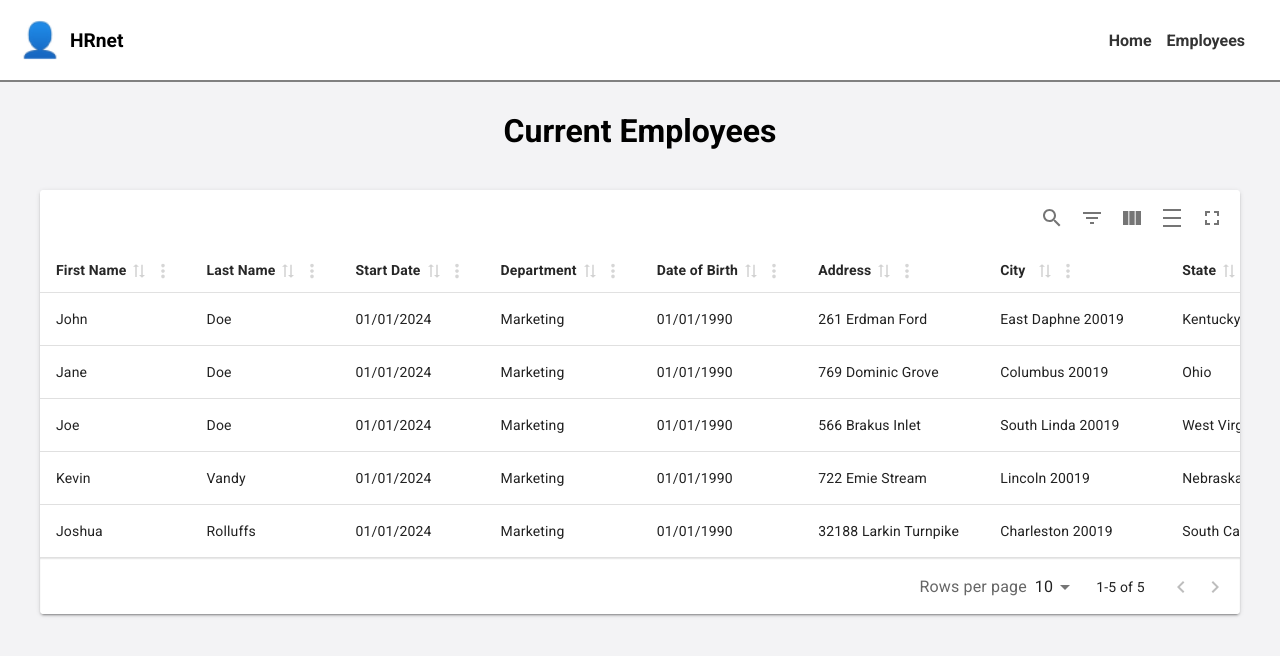
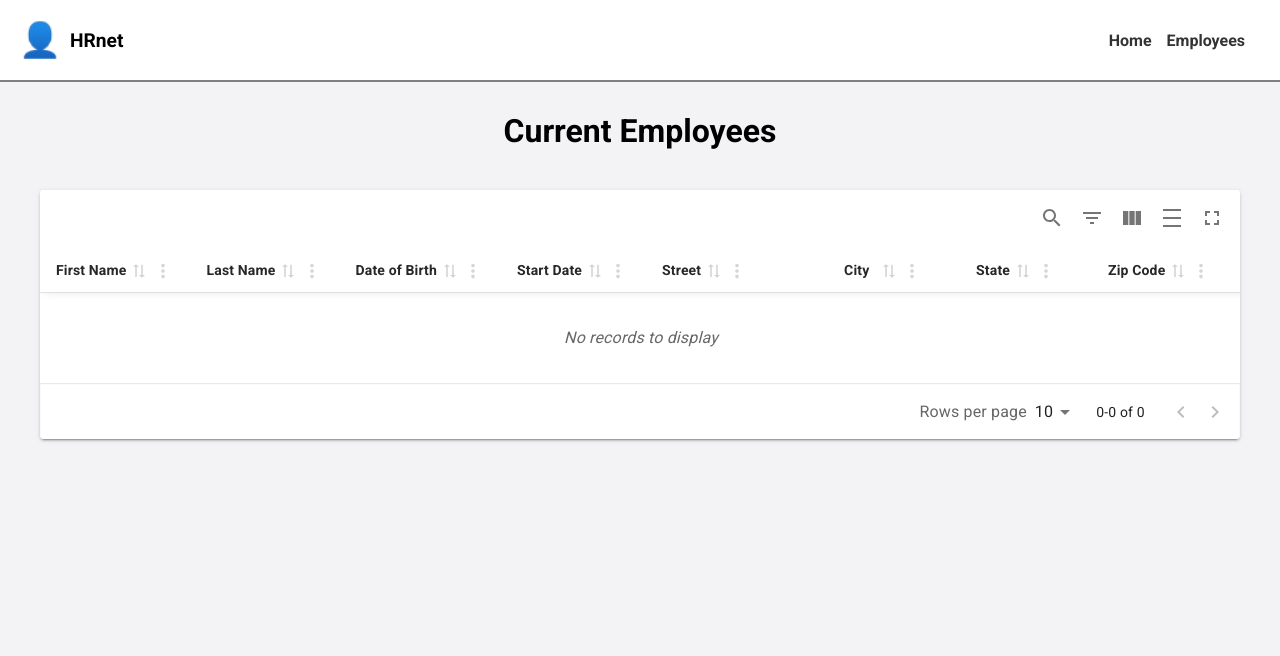
Before and after one commit to ssaili/hr-net, a React (Create React App) app: page /current-employees in a window 1280 px wide. Shown: the top 656 px of the page. Built offline with nearby package versions, Linux system fonts and the light colour scheme; a web font is replaced by a local one.

Commit message:
Add redux-persist to store configuration and update Form and Table component

```diff
--- a/package.json
+++ b/package.json
@@ -21,6 +21,7 @@
     "react-router-dom": "^6.22.0",
     "react-scripts": "5.0.1",
     "react-select": "^5.8.0",
+    "redux-persist": "^6.0.0",
     "sass": "^1.70.0",
     "web-vitals": "^2.1.4"
   },
--- a/src/app/store.js
+++ b/src/app/store.js
@@ -1,5 +1,20 @@
 import { configureStore } from "@reduxjs/toolkit";
+import employeesReducer from "../features/employees/employeesSlice";
+import { persistStore, persistReducer } from 'redux-persist'
+import storage from 'redux-persist/lib/storage'
 
-export default configureStore({
-  reducer: {},
+const persistConfig = {
+  key: 'root',
+  storage,
+}
+
+const persistedReducer = persistReducer(persistConfig, employeesReducer)
+
+export const store = configureStore({
+  reducer: {
+    employees: persistedReducer,
+  },
+  middleware: (getDefaultMiddleware) => getDefaultMiddleware({serializableCheck: false}),
 });
+
+export const persistor = persistStore(store);
--- a/src/components/Form/index.jsx
+++ b/src/components/Form/index.jsx
@@ -3,8 +3,15 @@ import "./style.scss";
 import Input from "../Input";
 import departments from "../../data/departments";
 import states from "../../data/states";
+import { useDispatch } from "react-redux";
+import { useSelector } from "react-redux";
+import { addEmployee } from "../../features/employees/employeesSlice";
 
 function Form() {
+  const dispatch = useDispatch();
+
+  const employees = useSelector((state) => state.employees);
+
   const [inputValues, setInputValues] = useState({
     firstName: "",
     lastName: "",
@@ -26,7 +33,9 @@ function Form() {
 
   const handleSubmit = (event) => {
     event.preventDefault();
+    dispatch(addEmployee(inputValues));
     console.log(inputValues);
+    console.log(employees);
   };
 
   return (
--- a/src/components/Table/index.jsx
+++ b/src/components/Table/index.jsx
@@ -1,108 +1,12 @@
-import { useMemo } from "react";
 import {
   MaterialReactTable,
   useMaterialReactTable,
 } from "material-react-table";
 
-const data = [
-  {
-    firstName: "John",
-    lastName: "Doe",
-    startDate: "01/01/2024",
-    department: "Marketing",
-    dateOfBirth: "01/01/1990",
-    address: "261 Erdman Ford",
-    city: "East Daphne 20019",
-    state: "Kentucky",
-  },
-  {
-    firstName: "Jane",
-    lastName: "Doe",
-    startDate: "01/01/2024",
-    department: "Marketing",
-    dateOfBirth: "01/01/1990",
-    address: "769 Dominic Grove",
-    city: "Columbus 20019",
-    state: "Ohio",
-  },
-  {
-    firstName: "Joe",
-    lastName: "Doe",
-    startDate: "01/01/2024",
-    department: "Marketing",
-    dateOfBirth: "01/01/1990",
-    address: "566 Brakus Inlet",
-    city: "South Linda 20019",
-    state: "West Virginia",
-  },
-  {
-    firstName: "Kevin",
-    lastName: "Vandy",
-    startDate: "01/01/2024",
-    department: "Marketing",
-    dateOfBirth: "01/01/1990",
-    address: "722 Emie Stream",
-    city: "Lincoln 20019",
-    state: "Nebraska",
-  },
-  {
-    firstName: "Joshua",
-    lastName: "Rolluffs",
-    startDate: "01/01/2024",
-    department: "Marketing",
-    dateOfBirth: "01/01/1990",
-    address: "32188 Larkin Turnpike",
-    city: "Charleston 20019",
-    state: "South Carolina",
-  },
-];
+function Table({tableColumns, tableData}) {
+  const columns = tableColumns;
 
-function Table() {
-  const columns = useMemo(
-    () => [
-      {
-        accessorKey: "firstName",
-        header: "First Name",
-        size: 100,
-      },
-      {
-        accessorKey: "lastName",
-        header: "Last Name",
-        size: 100,
-      },
-      {
-        accessorKey: "startDate",
-        header: "Start Date",
-        size: 100,
-      },
-      {
-        accessorKey: "department",
-        header: "Department",
-        size: 100,
-      },
-      {
-        accessorKey: "dateOfBirth",
-        header: "Date of Birth",
-        size: 100,
-      },
-      {
-        accessorKey: "address",
-        header: "Address",
-        size: 150,
-      },
-      {
-        accessorKey: "city",
-        header: "City",
-        size: 150,
-      },
-      {
-        accessorKey: "state",
-        header: "State",
-        size: 100,
-      },
-    ],
-    []
-  );
+  const data = tableData;
 
   const table = useMaterialReactTable({
     columns,
--- /dev/null
+++ b/src/data/tableColumns.js
@@ -0,0 +1,49 @@
+const employeeColumns = [
+    {
+      accessorKey: "firstName",
+      header: "First Name",
+      size: 100,
+    },
+    {
+      accessorKey: "lastName",
+      header: "Last Name",
+      size: 100,
+    },
+    {
+      accessorKey: "dateOfBirth",
+      header: "Date of Birth",
+      size: 100,
+    },
+    {
+      accessorKey: "startDate",
+      header: "Start Date",
+      size: 100,
+    },
+    {
+      accessorKey: "street",
+      header: "Street",
+      size: 150,
+    },
+    {
+      accessorKey: "city",
+      header: "City",
+      size: 100,
+    },
+    {
+      accessorKey: "state",
+      header: "State",
+      size: 100,
+    },
+    {
+      accessorKey: "zipCode",
+      header: "Zip Code",
+      size: 100,
+    },
+    {
+      accessorKey: "department",
+      header: "Department",
+      size: 100,
+    },
+  ];
+
+    export default employeeColumns;
--- /dev/null
+++ b/src/features/employees/employeesSlice.js
@@ -0,0 +1,17 @@
+import { createSlice } from '@reduxjs/toolkit';
+
+const employeesSlice = createSlice({
+    name: 'employees',
+    initialState: {
+        list: [],
+    },
+    reducers: {
+        addEmployee: (state, action) => {
+            state.list = [...state.list, action.payload];
+        },
+    },
+});
+
+export const { addEmployee } = employeesSlice.actions;
+
+export default employeesSlice.reducer;
--- a/src/index.jsx
+++ b/src/index.jsx
@@ -1,13 +1,17 @@
 import React from "react";
 import ReactDOM from "react-dom/client";
 import App from "./app/App";
-import store from "./app/store";
+import {store} from "./app/store";
+import {persistor} from "./app/store";
 import { Provider } from "react-redux";
+import { PersistGate } from 'redux-persist/integration/react'
 import "./index.scss";
 
 const root = ReactDOM.createRoot(document.getElementById("root"));
 root.render(
   <Provider store={store}>
+    <PersistGate loading={null} persistor={persistor}>
     <App />
+    </PersistGate>
   </Provider>
 );
--- a/src/pages/CurrentEmployeesPage/index.jsx
+++ b/src/pages/CurrentEmployeesPage/index.jsx
@@ -1,14 +1,18 @@
 import Header from "../../components/Header";
 import Table from "../../components/Table";
+import employeeColumns from "../../data/tableColumns";
+import { useSelector } from "react-redux";
 import "./style.scss";
 
 function CurrentEmployeesPage() {
+  const employees = useSelector((state) => state.employees);
+
   return (
     <div className="employees-page">
       <Header />
       <h1 className="employees-page-title">Current Employees</h1>
       <div className="employees-page-table">
-        <Table />
+        <Table tableColumns={employeeColumns} tableData={employees.list}/>
       </div>
     </div>
   );
```
Also changed, not shown: 1 other file (tests, documents, lock files or other folders).
